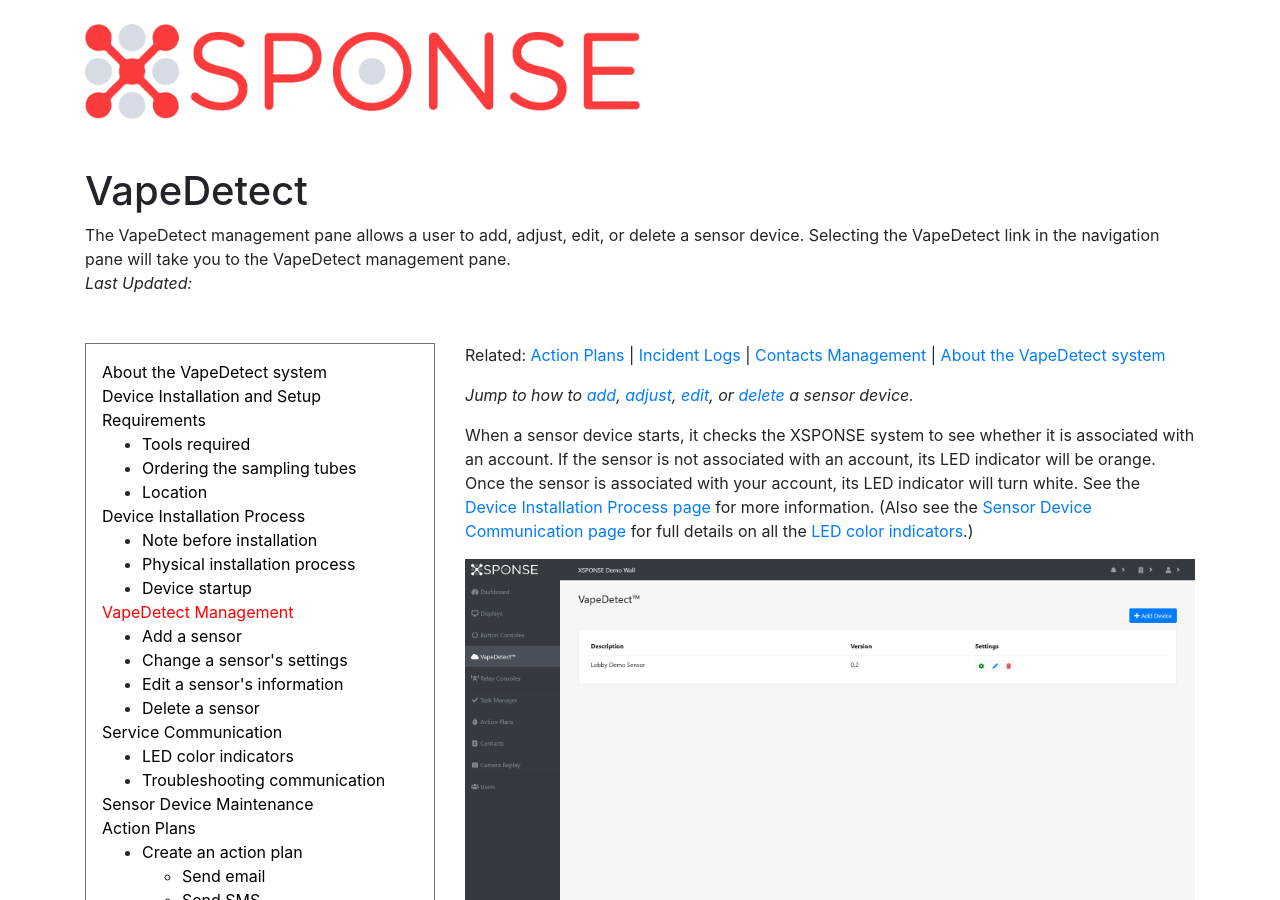
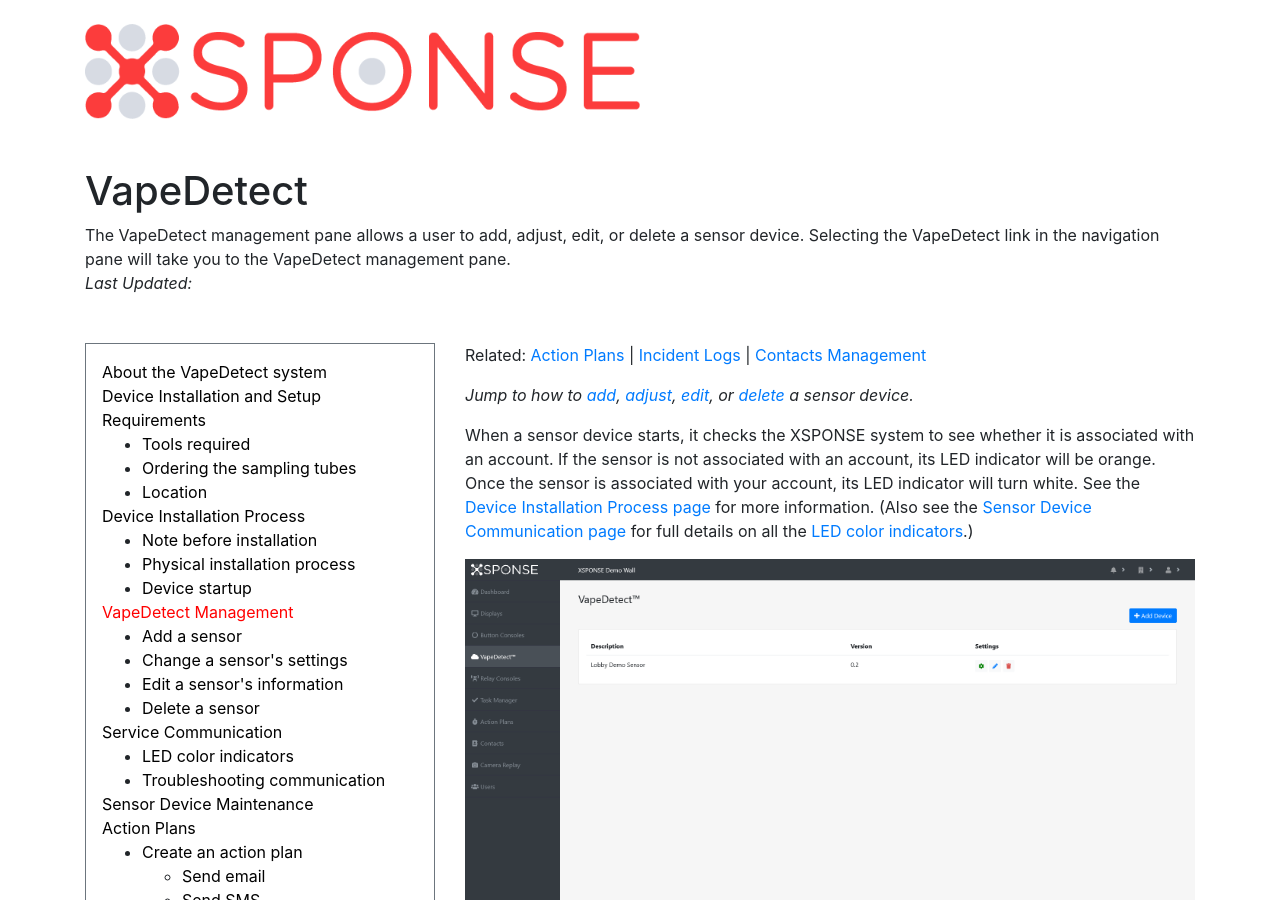
Before and after one commit to NrsSystems/docs, a Jekyll site: the page built from vape-detect/vapedetect-management.md, in a window 1280 px wide and 900 px high. Built offline with Jekyll 4.4.1, drawn with Linux system fonts in a browser that asks for light colours; our own code applies the rules of GitHub Pages for plain Markdown files.

Commit message:
Update vapedetect-management.md

```diff
--- a/vape-detect/vapedetect-management.md
+++ b/vape-detect/vapedetect-management.md
@@ -2,7 +2,7 @@
 title: VapeDetect
 abstract: The VapeDetect management pane allows a user to add, adjust, edit, or delete a sensor device. Selecting the VapeDetect link in the navigation pane will take you to the VapeDetect management pane.
 ---
-Related: [Action Plans](../general-ops/action-plans.md) \| [Incident Logs](../general-ops/incident-logs.md) \| [Contacts Management](../general-ops/contacts-management.md) \| [About the VapeDetect system](about-vapedetect.md)
+Related: [Action Plans](../general-ops/action-plans.md) \| [Incident Logs](../general-ops/incident-logs.md) \| [Contacts Management](../general-ops/contacts-management.md)
 
 *Jump to how to [add](vapedetect-management.md#add-a-sensor), [adjust](vapedetect-management.md#change-a-sensors-settings), [edit](vapedetect-management.md#edit-a-sensors-information), or [delete](vapedetect-management.md#delete-a-sensor) a sensor device.*
 
```
